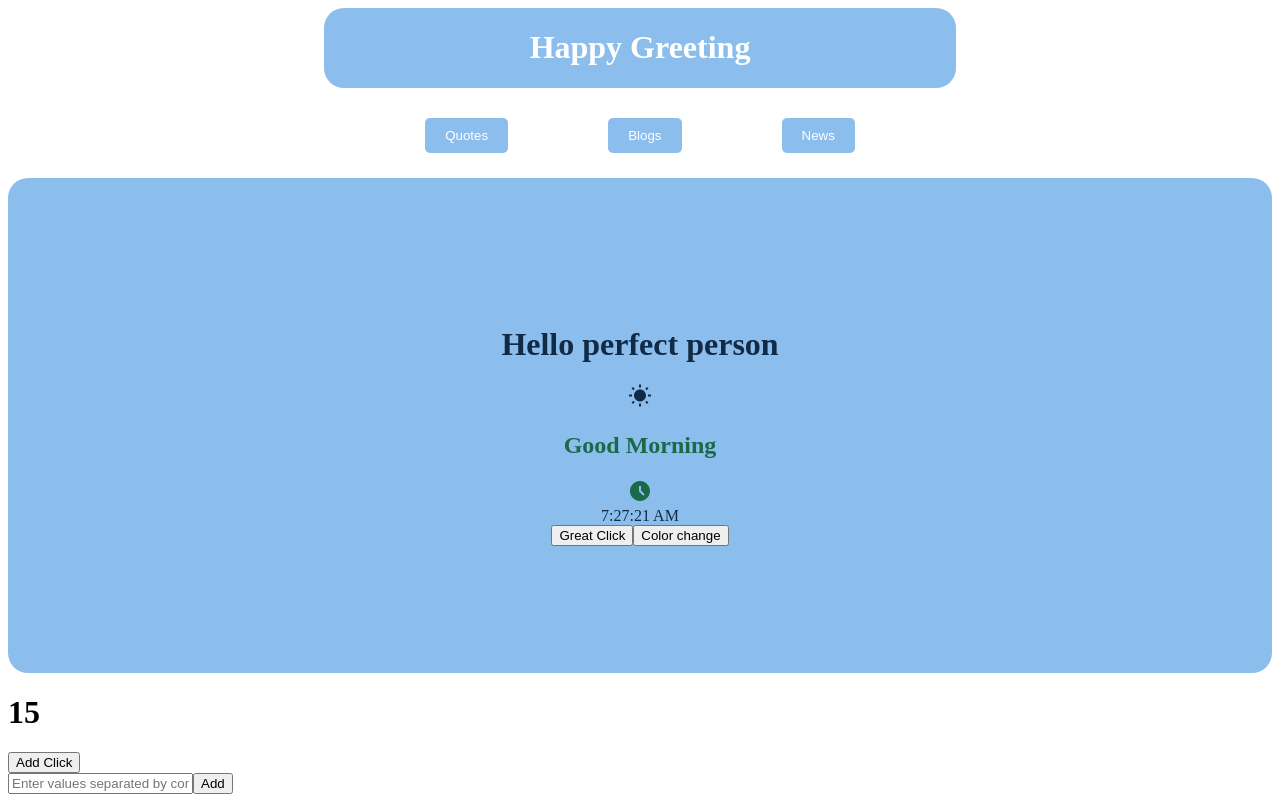
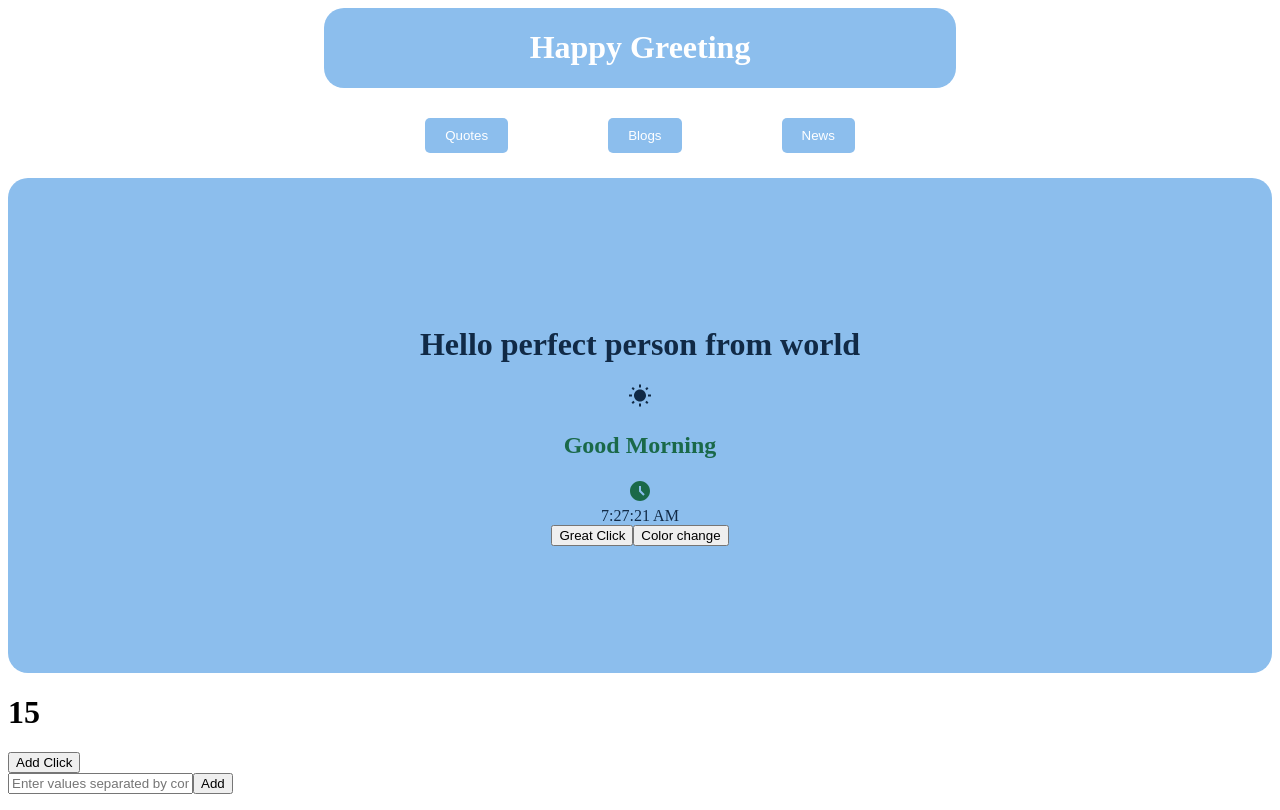
Before and after one commit to Rhydham14/react-project, a React (Create React App) app: page / in a window 1280 px wide. Built offline with nearby package versions, Linux system fonts and the light colour scheme.

Commit message:
demo added txt

```diff
--- a/src/Body.jsx
+++ b/src/Body.jsx
@@ -65,7 +65,7 @@ const Body = () => {
   return (
     <>
       <div style={bodyStyle}>
-        <h1>Hello perfect person</h1>
+        <h1>Hello perfect person from world</h1>
         <p>
           {icon}
         </p>
```
